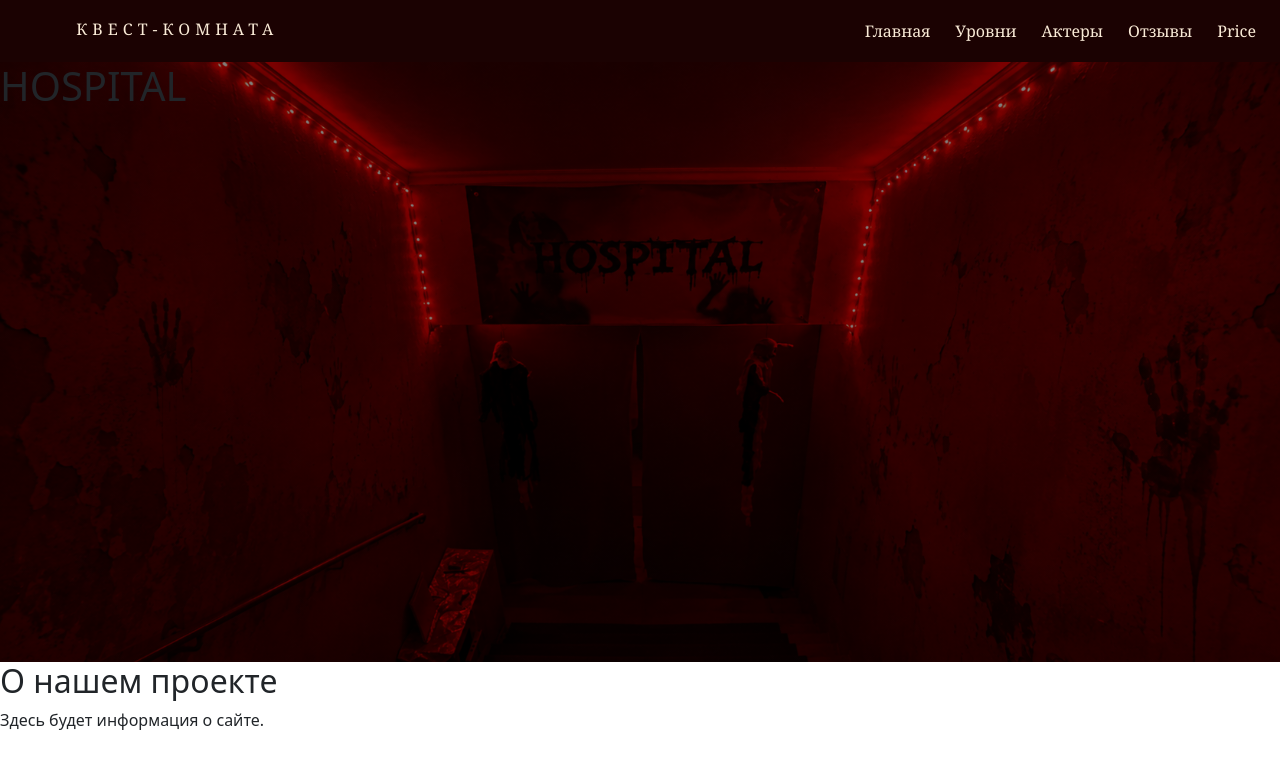
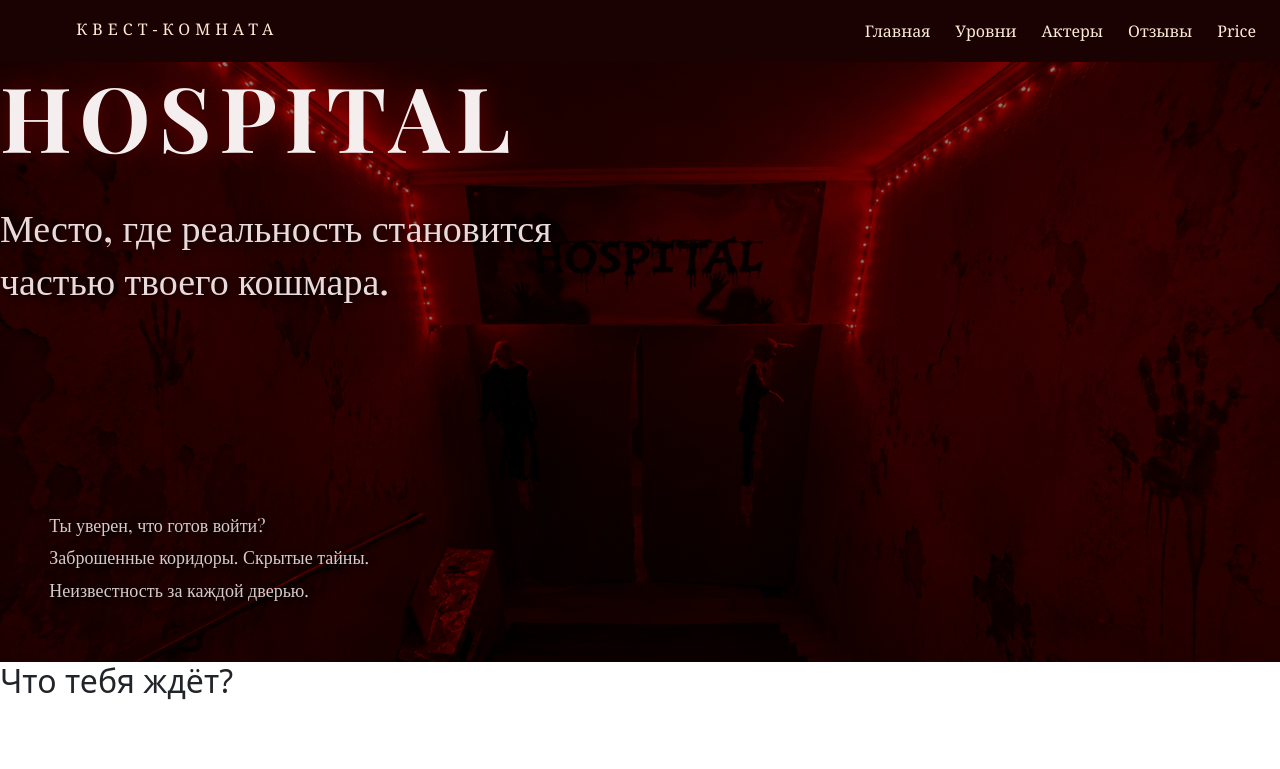
Before and after one commit to karinax09/Quest-Project, a Flask app: page / in a window 1280 px wide. Shown: the top 769 px of the page. Run offline with Flask 3, Linux system fonts and the light colour scheme.

Commit message:
section1

```diff
--- a/static/css/main.css
+++ b/static/css/main.css
@@ -46,3 +46,42 @@ body {
 .site-logo {
     text-decoration: none;
 }
+
+.hero pre {
+    font-family: 'Playfair Display', serif;
+    font-size:40px;
+
+}
+
+.hero h1 {
+    font-family: 'Playfair Display', serif;
+    font-size: 90px;
+    font-weight: 700;
+    letter-spacing: 8px;
+    color: #f5eeee;
+
+    text-shadow: 0 0 25px rgba(180, 0, 0, 0.5);
+
+    margin-bottom: 30px;
+}
+
+.hero h2{
+    font-family: 'Playfair Display', serif;
+    font-size: 38px;
+    font-weight: 500;
+    line-height: 1.4;
+
+    color: #e8dada;
+
+    text-shadow: 2px 2px 10px rgba(0, 0, 0, 0.9);
+
+    max-width: 650px;
+}
+
+.hero pre {
+    font-family: 'Playfair Display', serif;
+    font-size: 18px;
+    line-height: 1.8;
+    color: #d4caca;
+    text-shadow: 2px 2px 8px #000;
+}
--- a/templates/base.html
+++ b/templates/base.html
@@ -6,6 +6,7 @@
     <link href="https://cdn.jsdelivr.net/npm/bootstrap@5.3.9/dist/css/bootstrap.min.css"
      rel="stylesheet"
      >
+     <link href="https://fonts.googleapis.com/css2?family=Playfair+Display:wght@400;500;600;700&display=swap" rel="stylesheet">
     <link rel="stylesheet" href="{{ url_for('static', filename='css/main.css') }}">
 
     <title>{%block title%}{%endblock%}</title>
@@ -57,9 +58,14 @@
 
     </ul>
     </header>
+    <main>
+
 
    {%block body%}
    {%endblock%}
 
+
+    </main>
+
 </body>
 </html>
--- a/templates/index.html
+++ b/templates/index.html
@@ -9,12 +9,33 @@
 
 <section class="hero">
     <h1>HOSPITAL</h1>
-</section>
+    <h2>
 
-<section class="second-section">
-    <h2>О нашем проекте</h2>
-    <p>Здесь будет информация о сайте.</p>
+      Место,
+      где реальность становится
+      частью твоего кошмара.</h2>
+
+      <pre>
+
+
+
+
+
+
+           Ты уверен, что готов войти?
+           Заброшенные коридоры. Скрытые тайны.
+           Неизвестность за каждой дверью.</pre>
 </section>
 
 
+
+
+
+
+<section class="features">
+    <h2>Что тебя ждёт?</h2>
+</section>
+
+
+
 {% endblock %}
```
